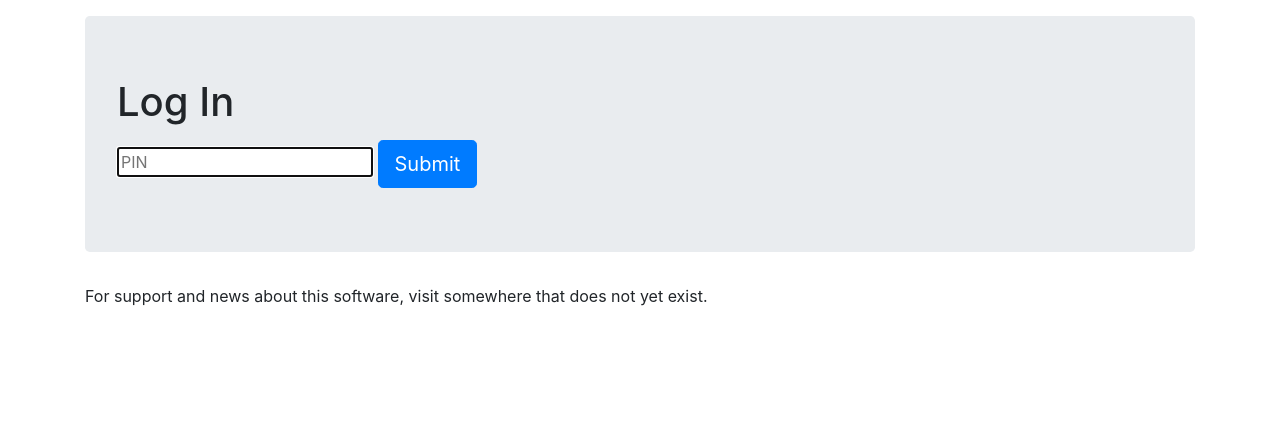
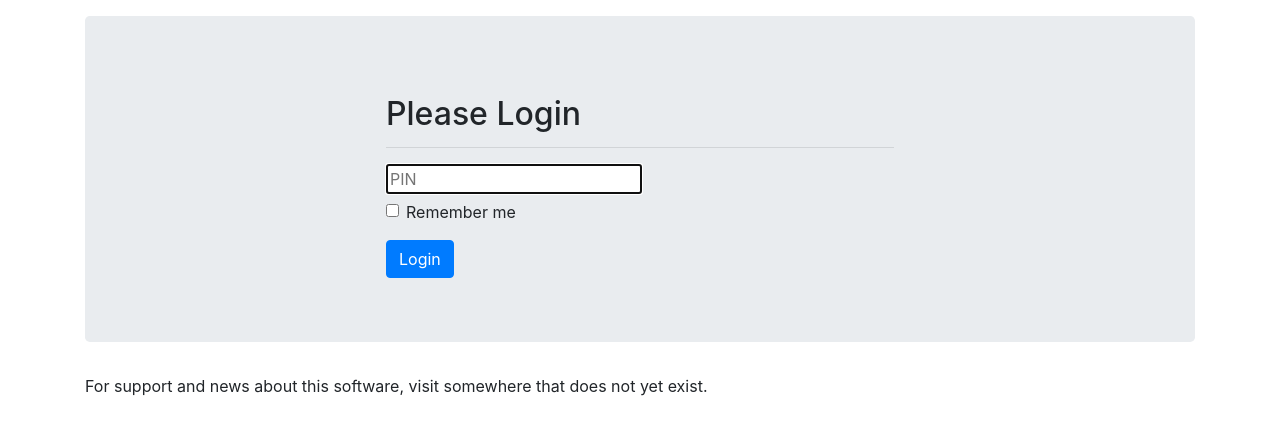
Before and after one commit to remotelockbox/remotelockbox, a Flask app: page / in a window 1280 px wide. Shown: the part 56-491 px from the top of the page. Run offline with Flask 2, Linux system fonts and the light colour scheme; some libraries are stand-ins or nearby versions.

Commit message:
add "remember me" checkbox and enhance login form

```diff
--- a/app.py
+++ b/app.py
@@ -53,7 +53,8 @@ def login():
     pin = request.form['inputPassword']
     if pin:
         if check_password_hash(app.secret_pin, pin):
-            flask_login.login_user(User.get('primary'))
+            remember = 'remember' in request.form
+            flask_login.login_user(User.get('primary'), remember=remember)
             return redirect("/config")
         else:
             error = "PIN Invalid"
--- a/templates/index.html
+++ b/templates/index.html
@@ -1,15 +1,50 @@
 {% extends "layout.html" %}
 {% block body %}
 <div class="jumbotron">
-    <h1>Log In</h1>
-    {% if error %}
-    <div class="alert alert-danger">{{ error }}</div>
-    {% endif %}
     <p class="lead"></p>
-    <form class="form-signin" method="POST">
-        <label for="inputPassword" class="sr-only">PIN</label>
-        <input type="password" name="inputPassword" id="inputPassword" inputmode="numeric" placeholder="PIN" required autofocus>
-        <button id="btnSignIn" class="btn btn-lg btn-primary" type="submit">Submit</button>
+    <form class="form-horizontal" method="POST">
+		<div class="row">
+			<div class="col-md-3"></div>
+			<div class="col-md-6">
+				<h2>Please Login</h2>
+				<hr>
+			</div>
+		</div>
+
+		{% if error %}
+		<div class="row">
+			<div class="col-md-3"></div>
+			<div class="col-md-6">
+				<div class="alert alert-danger">{{ error }}</div>
+			</div>
+		</div>
+		{% endif %}
+
+		<div class="row">
+			<div class="col-md-3"></div>
+			<div class="col-md-6">
+				<label for="inputPassword" class="sr-only">PIN</label>
+				<input type="password" name="inputPassword" id="inputPassword" inputmode="numeric" placeholder="PIN" required autofocus>
+			</div>
+		</div>
+		<div class="row">
+			<div class="col-md-3"></div>
+			<div class="col-md-6" style="padding-top: .35rem">
+				<div class="form-check mb-2 mr-sm-2 mb-sm-0">
+					<label class="form-check-label">
+						<input class="form-check-input" name="remember"
+									  type="checkbox" >
+									  <span style="padding-bottom: .15rem">Remember me</span>
+					</label>
+				</div>
+			</div>
+		</div>
+		<div class="row" style="padding-top: 1rem">
+			<div class="col-md-3"></div>
+			<div class="col-md-6">
+				<button type="submit" class="btn btn-primary"><i class="fa fa-sign-in"></i> Login</button>
+			</div>
+		</div>
     </form>
 </div>
 
```
